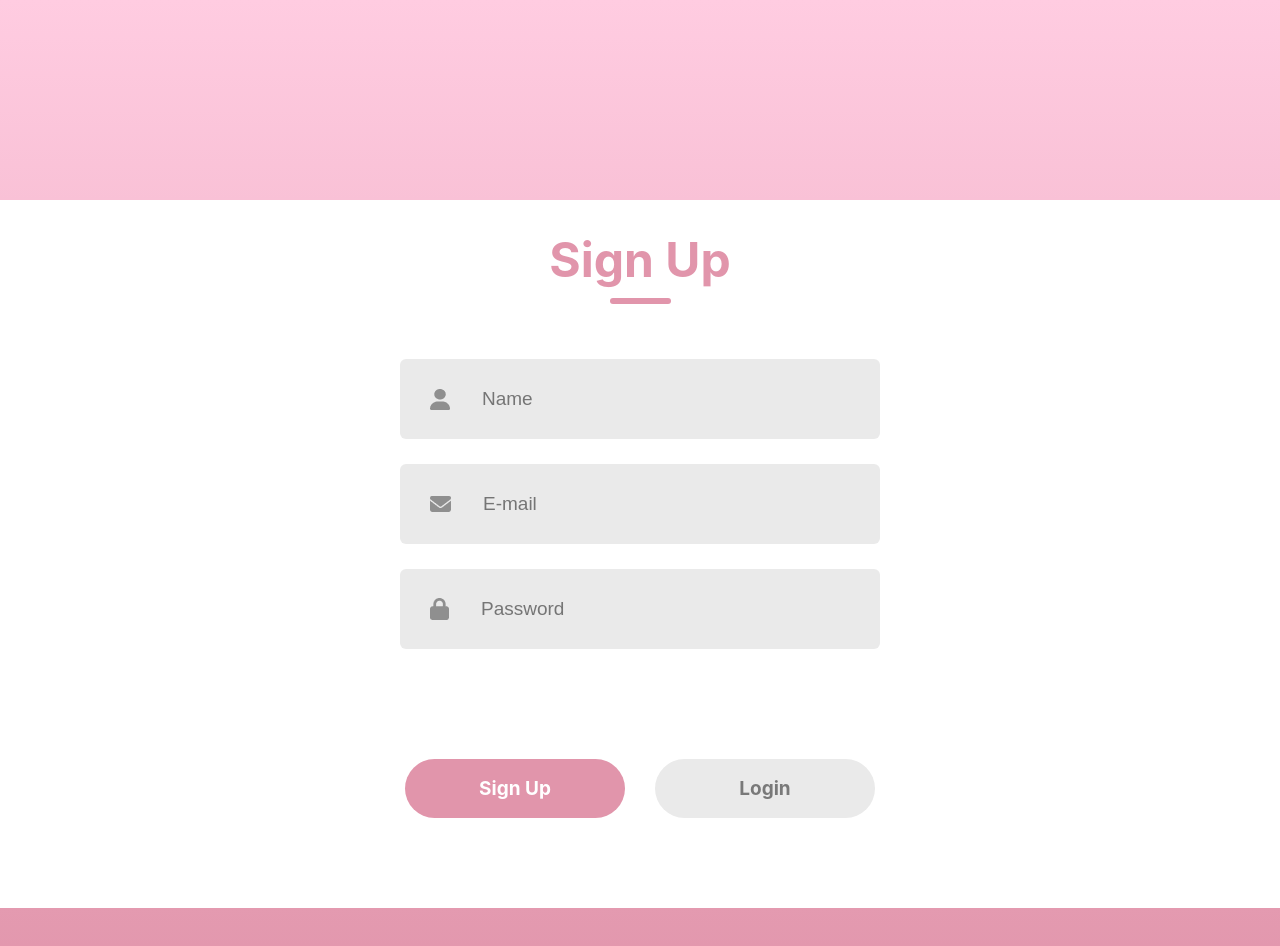
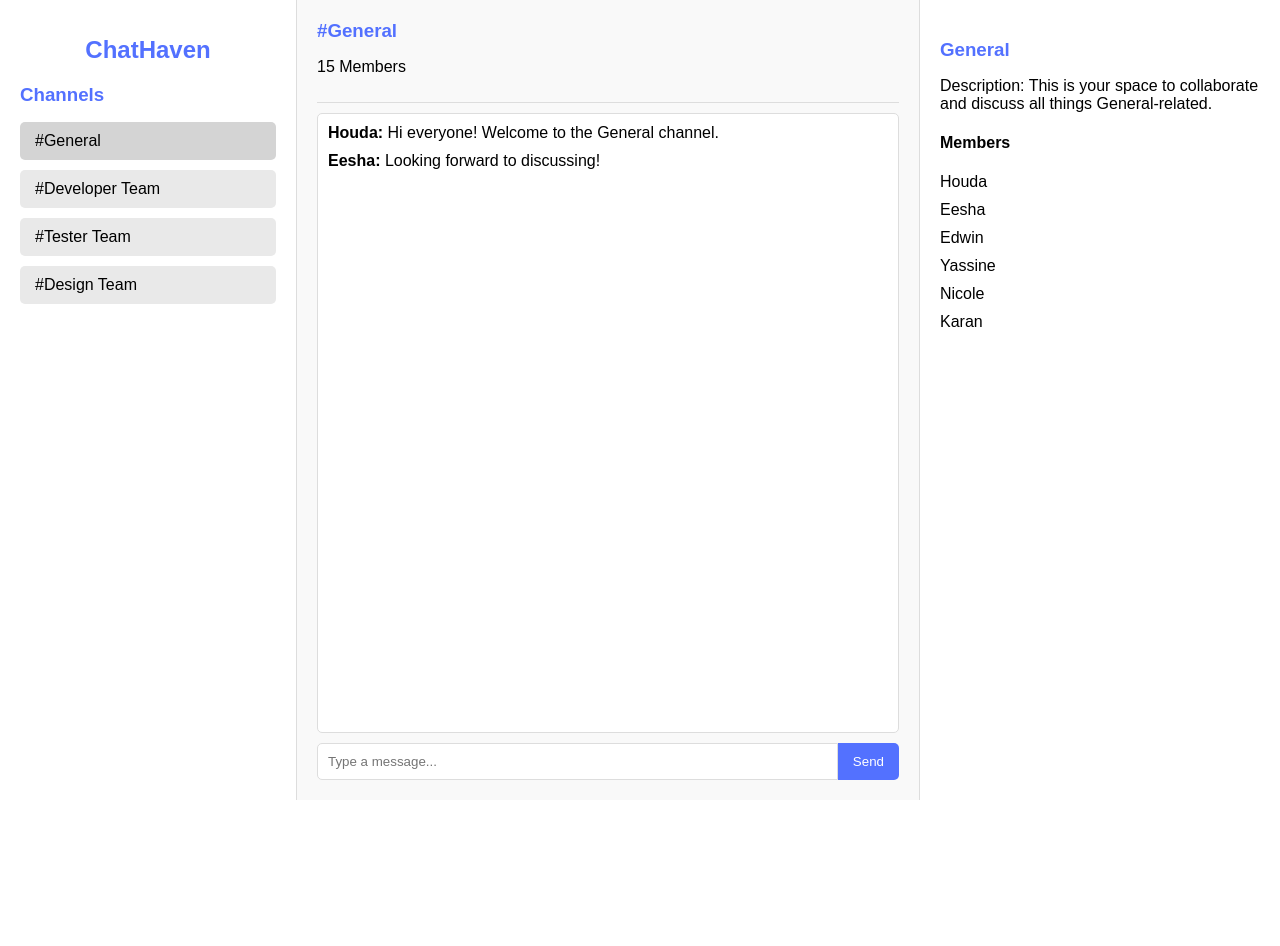
Before and after one commit to nicoledesigns/-Orzo-SOEN341_Project_W25-, a React (Create React App) app in the folder orzo_chatheaven/: page /user-dashboard in a window 1280 px wide. Shown: the top 946 px of the page. After the commit the page ends 800 px from the top, so only its background shows below. Built offline with nearby package versions, Linux system fonts and the light colour scheme.

Commit message:
frontend commits

```diff
--- a/orzo_chatheaven/package.json
+++ b/orzo_chatheaven/package.json
@@ -6,7 +6,8 @@
     "cra-template": "1.2.0",
     "react": "^19.0.0",
     "react-dom": "^19.0.0",
-    "react-scripts": "5.0.1",
+    "react-router-dom": "^7.1.5",
+    "react-scripts": "^5.0.1",
     "web-vitals": "^4.2.4"
   },
   "scripts": {
--- a/orzo_chatheaven/src/App.js
+++ b/orzo_chatheaven/src/App.js
@@ -1,12 +1,18 @@
-import logo from './logo.svg';
 import './App.css';
+import { BrowserRouter as Router, Routes, Route } from 'react-router-dom';
 import LoginSignup from './components/LoginSignup/LoginSignup';
+import AdminDashboard from './components/AdminDashboard/AdminDashboard';
+import UserDashboard from './components/UserDashboard/UserDashboard';
 
 function App() {
   return (
-    <div>
-      <LoginSignup/>
-    </div>
+    <Router>
+      <Routes>
+        <Route path="/" element={<LoginSignup />} />
+        <Route path="/admin-dashboard" element={<AdminDashboard />} />
+        <Route path="/user-dashboard" element={<UserDashboard />} />
+      </Routes>
+    </Router>
   );
 }
 
--- /dev/null
+++ b/orzo_chatheaven/src/components/AdminDashboard/AdminDashboard.css
@@ -0,0 +1,144 @@
+.admin-dashboard {
+  display: flex;
+  height: 100vh;
+  font-family: Arial, sans-serif;
+  background-color: #5371ff;
+}
+
+/* Sidebar */
+.sidebar {
+  width: 20%;
+  background-color: white;
+  padding: 20px;
+  border-right: 1px solid #ddd;
+}
+
+.sidebar h3 {
+  margin-bottom: 15px;
+  color: #5371ff;
+}
+
+.sidebar ul {
+  list-style: none;
+  padding: 0;
+}
+
+.sidebar li {
+  padding: 10px 15px;
+  margin-bottom: 10px;
+  cursor: pointer;
+  border-radius: 5px;
+  background-color: #e9e9e9;
+  transition: background-color 0.2s ease;
+}
+
+.sidebar li.active,
+.sidebar li:hover {
+  background-color: #d4d4d4;
+}
+
+.add-channel {
+  margin-top: 20px;
+  display: flex;
+  gap: 10px;
+}
+
+.add-channel input {
+  flex: 1;
+  padding: 8px;
+  border: 1px solid #ccc;
+  border-radius: 5px;
+}
+
+.add-channel button {
+  padding: 8px 15px;
+  background-color: #5371ff;
+  border: none;
+  color: white;
+  border-radius: 5px;
+  cursor: pointer;
+}
+
+
+.chat-section {
+  flex: 1;
+  display: flex;
+  flex-direction: column;
+  padding: 20px;
+  background-color: #f9f9f9;
+}
+
+.chat-header {
+  border-bottom: 1px solid #ddd;
+  margin-bottom: 10px;
+  padding-bottom: 10px;
+}
+
+.chat-header h3 {
+  margin: 0;
+  color: #5371ff;
+}
+
+.chat-messages {
+  flex: 1;
+  overflow-y: auto;
+  padding: 10px;
+  border: 1px solid #ddd;
+  border-radius: 5px;
+  background-color: #ffffff;
+}
+
+.message {
+  margin-bottom: 10px;
+}
+
+.chat-input {
+  display: flex;
+  margin-top: 10px;
+}
+
+.chat-input input {
+  flex: 1;
+  padding: 10px;
+  border: 1px solid #ddd;
+  border-radius: 5px 0 0 5px;
+}
+
+.chat-input button {
+  padding: 10px 15px;
+  background-color: #5371ff;
+  border: none;
+  color: white;
+  border-radius: 0 5px 5px 0;
+  cursor: pointer;
+}
+
+
+.profile-section {
+  width: 25%;
+  background-color: white;
+  padding: 20px;
+  border-left: 1px solid #ddd;
+}
+
+.profile-section h3 {
+  margin-bottom: 10px;
+  color: #5371ff;
+}
+
+.profile-section p {
+  margin-bottom: 20px;
+}
+
+.profile-section h4 {
+  margin-bottom: 10px;
+}
+
+.profile-section ul {
+  list-style: none;
+  padding: 0;
+}
+
+.profile-section li {
+  padding: 5px 0;
+}
--- /dev/null
+++ b/orzo_chatheaven/src/components/AdminDashboard/AdminDashboard.jsx
@@ -0,0 +1,83 @@
+import React, { useState } from "react";
+import "./AdminDashboard.css";
+
+const AdminDashboard = () => {
+  const [channels, setChannels] = useState(["General", "Developer Team", "Tester Team", "Design Team"]);
+  const [newChannel, setNewChannel] = useState("");
+  const [selectedChannel, setSelectedChannel] = useState("General");
+
+  const handleAddChannel = () => {
+    if (newChannel.trim() !== "") {
+      setChannels([...channels, newChannel.trim()]);
+      setNewChannel("");
+    } else {
+      alert("Channel name cannot be empty!");
+    }
+  };
+
+  return (
+    <div className="admin-dashboard">
+      <div className="sidebar">
+        <h1 className="chathaven-title">ChatHaven</h1>
+        <h3>Channels</h3>
+        <ul>
+          {channels.map((channel, index) => (
+            <li
+              key={index}
+              className={selectedChannel === channel ? "active" : ""}
+              onClick={() => setSelectedChannel(channel)}
+            >
+              #{channel}
+            </li>
+          ))}
+        </ul>
+        <div className="add-channel">
+          <input
+            type="text"
+            placeholder="Add new channel"
+            value={newChannel}
+            onChange={(e) => setNewChannel(e.target.value)}
+          />
+          <button onClick={handleAddChannel}>Add</button>
+        </div>
+      </div>
+
+
+      <div className="chat-section">
+        <div className="chat-header">
+          <h3>#{selectedChannel}</h3>
+          <p>15 Members</p>
+        </div>
+        <div className="chat-messages">
+          <div className="message">
+            <strong>Houda:</strong> Hi everyone! Welcome to the {selectedChannel} channel.
+          </div>
+          <div className="message">
+            <strong>Eesha:</strong> Looking forward to discussing!
+          </div>
+        </div>
+        <div className="chat-input">
+          <input type="text" placeholder="Type a message..." />
+          <button>Send</button>
+        </div>
+      </div>
+
+
+      <div className="profile-section">
+        <h3>{selectedChannel}</h3>
+        <p>Description: This is your space to collaborate and discuss all things {selectedChannel}-related.</p>
+        <h4>Members</h4>
+        <ul>
+          <li>Houda</li>
+          <li>Eesha</li>
+          <li>Edwin</li>
+          <li>Yassine</li>
+          <li>Nicole</li>
+          <li>Karan</li>
+        </ul>
+      </div>
+    </div>
+  );
+};
+
+export default AdminDashboard;
--- /dev/null
+++ b/orzo_chatheaven/src/components/UserDashboard/UserDashboard.css
@@ -0,0 +1,129 @@
+.user-dashboard {
+    display: flex;
+    height: 100vh;
+    font-family: Arial, sans-serif;
+    background-color: #5371ff;
+  }
+
+
+  .sidebar {
+    width: 20%;
+    background-color: white;
+    padding: 20px;
+    border-right: 1px solid #ddd;
+  }
+
+  .chathaven-title {
+    text-align: center;
+    font-size: 24px;
+    color: #5371ff;
+    margin-bottom: 20px;
+  }
+
+  .sidebar h3 {
+    margin-bottom: 15px;
+    color: #5371ff;
+  }
+
+  .sidebar ul {
+    list-style: none;
+    padding: 0;
+  }
+
+  .sidebar li {
+    padding: 10px 15px;
+    margin-bottom: 10px;
+    cursor: pointer;
+    border-radius: 5px;
+    background-color: #e9e9e9;
+    transition: background-color 0.2s ease;
+  }
+
+  .sidebar li.active,
+  .sidebar li:hover {
+    background-color: #d4d4d4;
+  }
+
+  /* Chat Section */
+  .chat-section {
+    flex: 1;
+    display: flex;
+    flex-direction: column;
+    padding: 20px;
+    background-color: #f9f9f9;
+  }
+
+  .chat-header {
+    border-bottom: 1px solid #ddd;
+    margin-bottom: 10px;
+    padding-bottom: 10px;
+  }
+
+  .chat-header h3 {
+    margin: 0;
+    color: #5371ff;
+  }
+
+  .chat-messages {
+    flex: 1;
+    overflow-y: auto;
+    padding: 10px;
+    border: 1px solid #ddd;
+    border-radius: 5px;
+    background-color: #ffffff;
+  }
+
+  .message {
+    margin-bottom: 10px;
+  }
+
+  .chat-input {
+    display: flex;
+    margin-top: 10px;
+  }
+
+  .chat-input input {
+    flex: 1;
+    padding: 10px;
+    border: 1px solid #ddd;
+    border-radius: 5px 0 0 5px;
+  }
+
+  .chat-input button {
+    padding: 10px 15px;
+    background-color: #5371ff;
+    border: none;
+    color: white;
+    border-radius: 0 5px 5px 0;
+    cursor: pointer;
+  }
+
+
+  .profile-section {
+    width: 25%;
+    background-color: white;
+    padding: 20px;
+    border-left: 1px solid #ddd;
+  }
+
+  .profile-section h3 {
+    margin-bottom: 10px;
+    color: #5371ff;
+  }
+
+  .profile-section p {
+    margin-bottom: 20px;
+  }
+
+  .profile-section h4 {
+    margin-bottom: 10px;
+  }
+
+  .profile-section ul {
+    list-style: none;
+    padding: 0;
+  }
+
+  .profile-section li {
+    padding: 5px 0;
+  }
--- /dev/null
+++ b/orzo_chatheaven/src/components/UserDashboard/UserDashboard.jsx
@@ -0,0 +1,63 @@
+import React, { useState } from "react";
+import "./UserDashboard.css";
+
+const UserDashboard = () => {
+  const [channels] = useState(["General", "Developer Team", "Tester Team", "Design Team"]);
+  const [selectedChannel, setSelectedChannel] = useState("General");
+
+  return (
+    <div className="user-dashboard">
+      <div className="sidebar">
+        <h1 className="chathaven-title">ChatHaven</h1>
+        <h3>Channels</h3>
+        <ul>
+          {channels.map((channel, index) => (
+            <li
+              key={index}
+              className={selectedChannel === channel ? "active" : ""}
+              onClick={() => setSelectedChannel(channel)}
+            >
+              #{channel}
+            </li>
+          ))}
+        </ul>
+      </div>
+
+      <div className="chat-section">
+        <div className="chat-header">
+          <h3>#{selectedChannel}</h3>
+          <p>15 Members</p>
+        </div>
+        <div className="chat-messages">
+          <div className="message">
+            <strong>Houda:</strong> Hi everyone! Welcome to the {selectedChannel} channel.
+          </div>
+          <div className="message">
+            <strong>Eesha:</strong> Looking forward to discussing!
+          </div>
+        </div>
+        <div className="chat-input">
+          <input type="text" placeholder="Type a message..." />
+          <button>Send</button>
+        </div>
+      </div>
+
+      {/* Profile/Info Section */}
+      <div className="profile-section">
+        <h3>{selectedChannel}</h3>
+        <p>Description: This is your space to collaborate and discuss all things {selectedChannel}-related.</p>
+        <h4>Members</h4>
+        <ul>
+          <li>Houda</li>
+          <li>Eesha</li>
+          <li>Edwin</li>
+          <li>Yassine</li>
+          <li>Nicole</li>
+          <li>Karan</li>
+        </ul>
+      </div>
+    </div>
+  );
+};
+
+export default UserDashboard;
```
Also changed, not shown: 1 other file (tests, documents, lock files or other folders).
